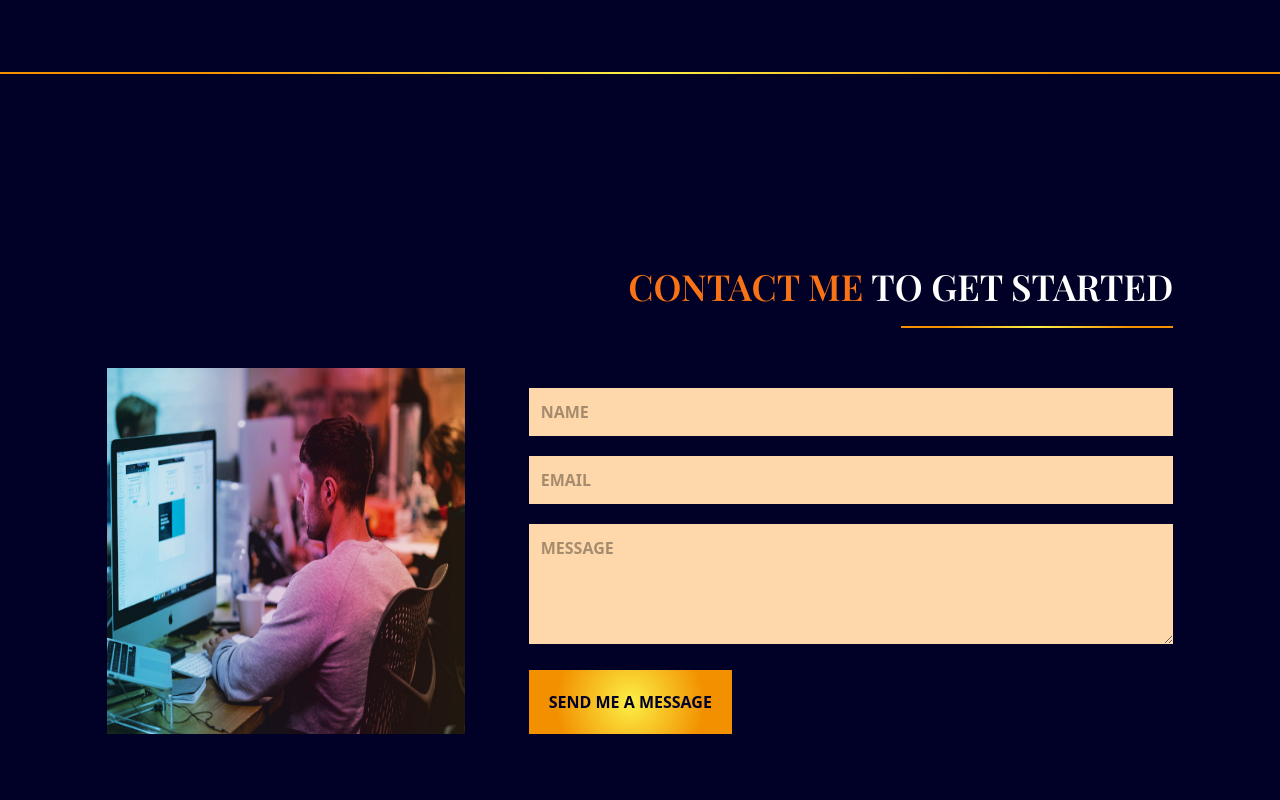
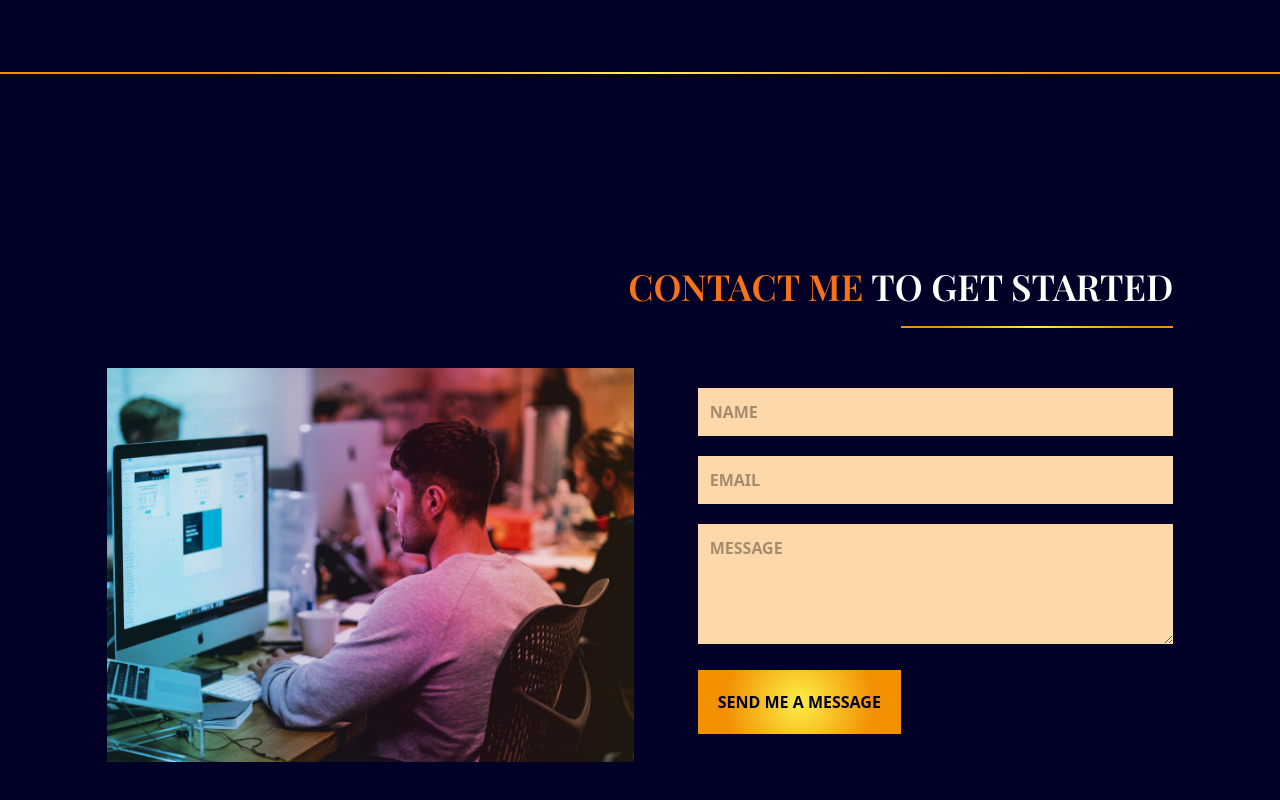
Before and after one commit to aureliengremy/react-portfolio-with-framer-motion, a React (Vite) app: page / in a window 1280 px wide. Shown: the part 3880-4680 px from the top of the page. Built offline with nearby package versions, Linux system fonts and the light colour scheme.

Commit message:
solve imag size in contact section

```diff
--- a/src/sections/Contact.jsx
+++ b/src/sections/Contact.jsx
@@ -46,7 +46,7 @@ const Contact = () => {
       {/* FORM & IMAGE */}
       <div className="md:flex md:justify-between gap-16 mt-5">
         <motion.div
-          className="basis-2/3 flex justify-center"
+          className="flex justify-center"
           initial="hidden"
           whileInView="visible"
           viewport={{ once: true, amount: 0.5 }}
@@ -56,9 +56,9 @@ const Contact = () => {
             visible: { opacity: 1, y: 0 },
           }}
         >
-          <img src="../assets/contact-image.jpeg" alt="contact image" />
+          <img className="object-cover" src="../assets/contact-image.jpeg" alt="contact image" />
         </motion.div>
-        <div className="md:flex md:justify-between gap-16 mt-5">
+        <div className="basis-1/2 md:flex md:justify-between gap-16 mt-5">
           <motion.div
             className="mt-10 md:mt-0"
             initial="hidden"
```
